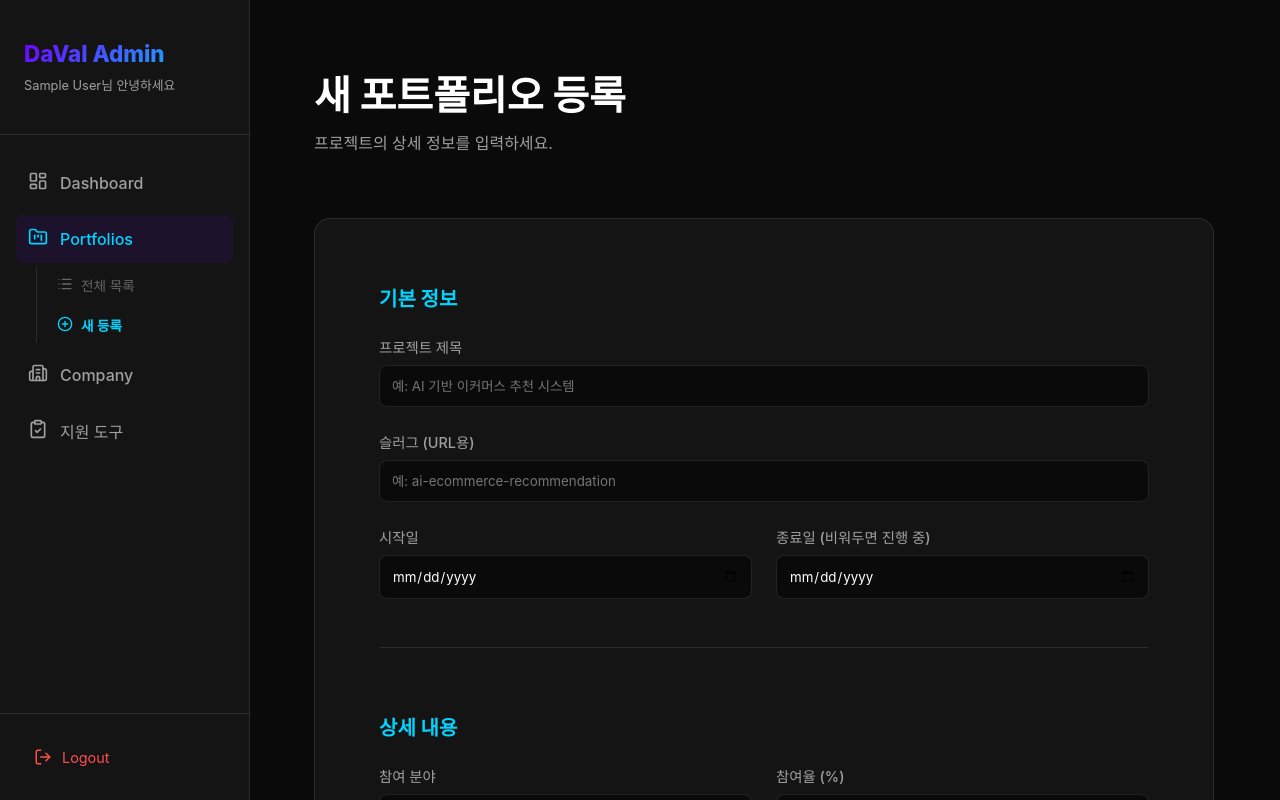
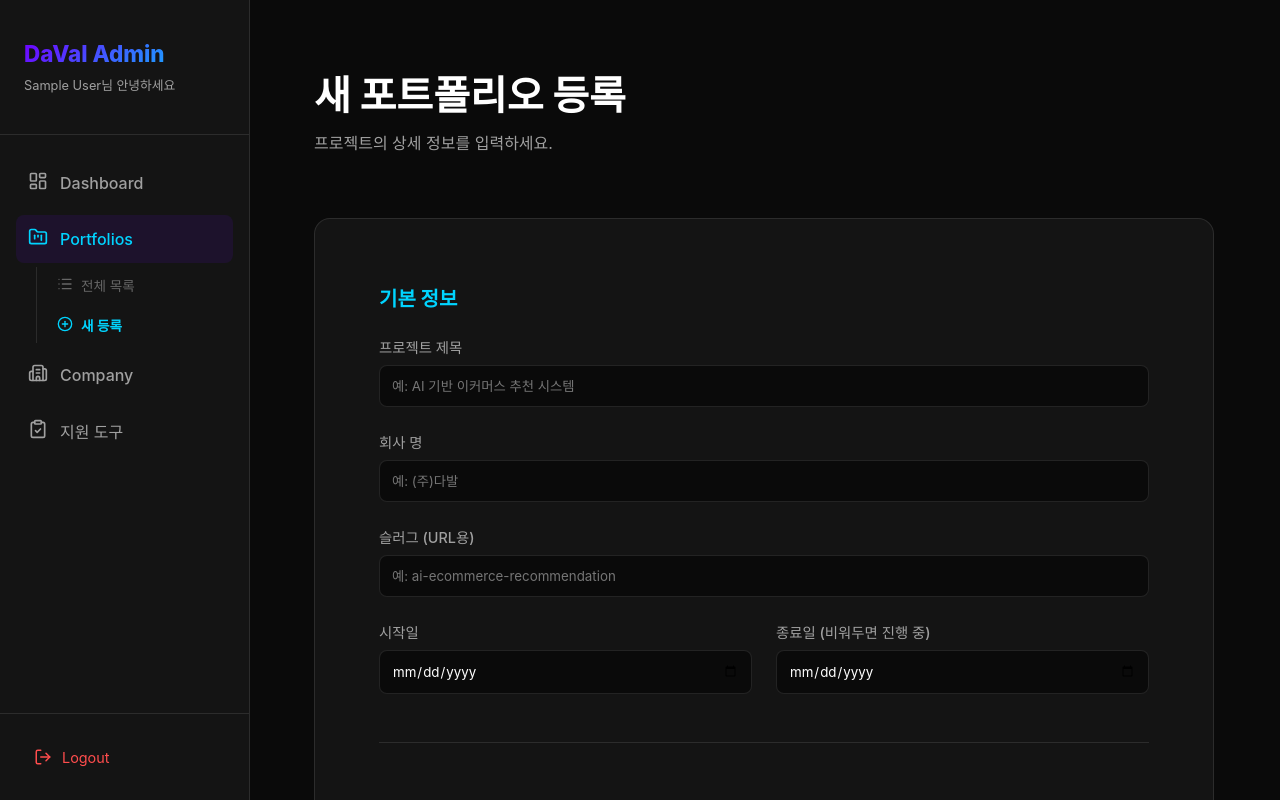
Before and after one commit to ocean1229-github/DaVal_Portfolio, a Next.js app: page /admin/portfolio/new in a window 1280 px wide. Shown: the top 800 px of the page. Built offline with nearby package versions, Linux system fonts and the light colour scheme; no server answers; sample sign-in values are in the browser's storage.

Commit message:
feat: add company_name field to portfolio management

```diff
--- a/src/components/admin/PortfolioForm.tsx
+++ b/src/components/admin/PortfolioForm.tsx
@@ -18,6 +18,7 @@ export default function PortfolioForm({ initialData, isEdit = false }: Portfolio
     const [formData, setFormData] = useState<Partial<Portfolio>>(
         initialData || {
             title: '',
+            company_name: '',
             slug: '',
             project_start_date: '',
             project_end_date: '',
@@ -106,6 +107,16 @@ export default function PortfolioForm({ initialData, isEdit = false }: Portfolio
                         onChange={handleChange}
                         required
                         placeholder="예: AI 기반 이커머스 추천 시스템"
+                    />
+                </div>
+                <div className={styles.inputGroup}>
+                    <label>회사 명</label>
+                    <input
+                        type="text"
+                        name="company_name"
+                        value={formData.company_name || ''}
+                        onChange={handleChange}
+                        placeholder="예: (주)다발"
                     />
                 </div>
                 <div className={styles.inputGroup}>
--- a/src/lib/notion.ts
+++ b/src/lib/notion.ts
@@ -53,6 +53,7 @@ export function notionPageToPortfolio(page: any): Portfolio {
     return {
         id: page.id,
         title: getTextProperty(props.Title),
+        company_name: getTextProperty(props.Company),
         slug: getTextProperty(props.Slug) || page.id.replace(/-/g, ''),
         project_start_date: getDateProperty(props.StartDate),
         project_end_date: getDateProperty(props.EndDate),
@@ -147,6 +148,9 @@ function buildNotionProperties(data: Partial<Portfolio>): any {
 
     if (data.title !== undefined) {
         properties.Title = { title: [{ text: { content: data.title } }] };
+    }
+    if (data.company_name !== undefined) {
+        properties.Company = { rich_text: [{ text: { content: data.company_name || '' } }] };
     }
     if (data.slug !== undefined) {
         properties.Slug = { rich_text: [{ text: { content: data.slug } }] };
--- a/src/types/index.ts
+++ b/src/types/index.ts
@@ -3,6 +3,7 @@ export type DevType = 'web' | 'app' | 'ai' | 'etc';
 export interface Portfolio {
     id: string;
     title: string;
+    company_name: string | null;
     slug: string;
     project_start_date: string | null;
     project_end_date: string | null;
```
